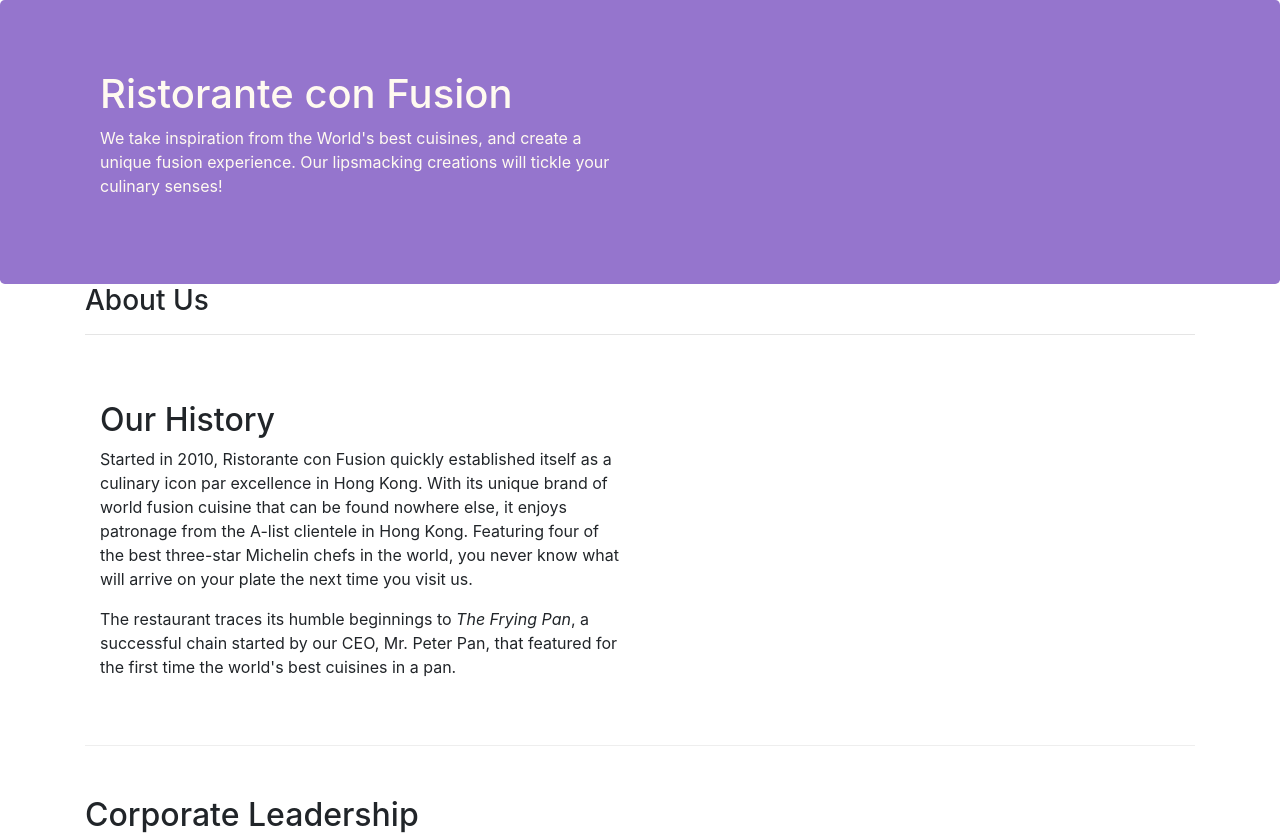
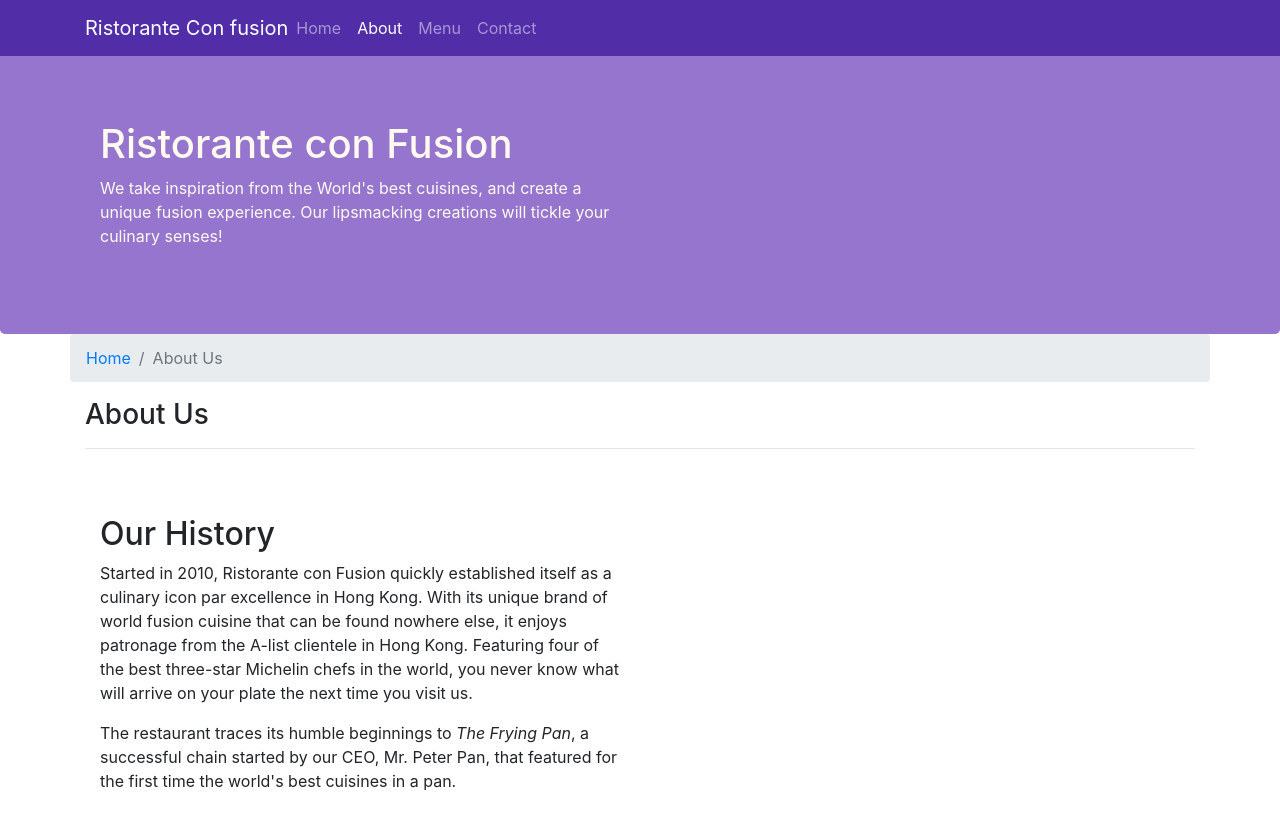
Before and after one commit to ShailjaPatil/BOOTSTRAP4_learn, a website: page aboutus.html in a window 1280 px wide. Shown: the top 837 px of the page. Drawn offline with nearby package versions, Linux system fonts and the light colour scheme.

Commit message:
Navbar and Breadcrumbs

```diff
--- a/aboutus.html
+++ b/aboutus.html
@@ -15,6 +15,23 @@
 </head>
 
 <body>
+    <!-- NAV BAR -->
+    <nav class="navbar navbar-dark navbar-expand-sm  fixed-top">
+        <div class="container">
+            <button class="navbar-toggler" type="button" data-toggle="collapse" data-target="#Navbar">
+                <span class="navbar-toggler-icon"></span>
+            </button>
+            <a class="navbar-brand mr-auto" href="./index.html">Ristorante Con fusion</a>
+            <div class="collapse navbar-collapse" id="Navbar">
+            <ul class="navbar-nav mr-auto">
+                    <li class="nav-item "><a class="nav-link" href="./index.html">Home</a></li>
+                    <li class="nav-item active"><a class="nav-link" href="#">About</a></li>
+                    <li class="nav-item"><a class="nav-link" href="#">Menu</a></li>
+                    <li class="nav-item"><a class="nav-link" href="#">Contact</a></li>
+                </ul>
+            </div>
+        </div>
+    </nav>
 
     <header class="jumbotron">
         <div class="container">
@@ -30,8 +47,12 @@
     </header>
 
     <div class="container">
-        <div>
-            <div>
+        <div class="row">
+            <ol class="col-12 breadcrumb">
+                <li class="breadcrumb-item"><a href="./index.html">Home</a></li>
+                <li class="breadcrumb-item active">About Us</li>
+            </ol>
+            <div class="col-12">
                <h3>About Us</h3>
                <hr>
             </div>
@@ -70,7 +91,7 @@
                 <div class="col-4 offset-1 col-sm-2">
                     <h5>Links</h5>
                     <ul class="list-unstyled">
-                        <li><a href="#">Home</a></li>
+                        <li><a href="./index.html">Home</a></li>
                         <li><a href="#">About</a></li>
                         <li><a href="#">Menu</a></li>
                         <li><a href="#">Contact</a></li>
--- a/css/styles.css
+++ b/css/styles.css
@@ -28,3 +28,12 @@
     margin: 0px;
     color: #0f0f0f;
 }
+
+/* while using fixed navbar at the top it is good to give padding to the body */
+body{
+    padding: 50px 0px 0px 0px;
+    z-index: 0;
+}
+.navbar-dark{
+    background-color: #512DA8;
+}
```
Also changed, not shown: index.html (+19 -1 lines).
